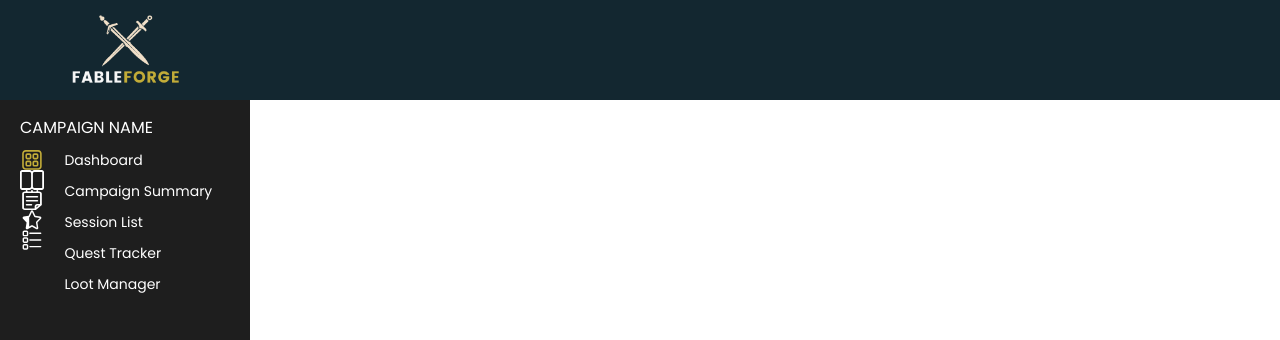
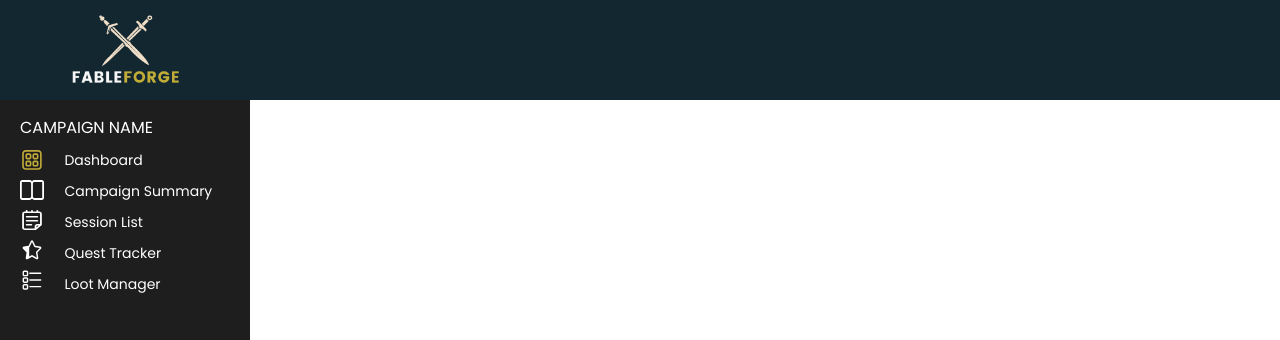
Before and after one commit to alliebourden/fableforge, a React (Vite) app: page / in a window 1280 px wide. Shown: the top 340 px of the page. Built offline with nearby package versions, Linux system fonts and the light colour scheme.

Commit message:
style - added margin-bottom to icons

```diff
--- a/src/App.css
+++ b/src/App.css
@@ -37,7 +37,7 @@
   margin: 10px 0 0 20px;
 }
 
-.icons svg {
+.icons img {
   margin-bottom: 10px;
 }
 
```
